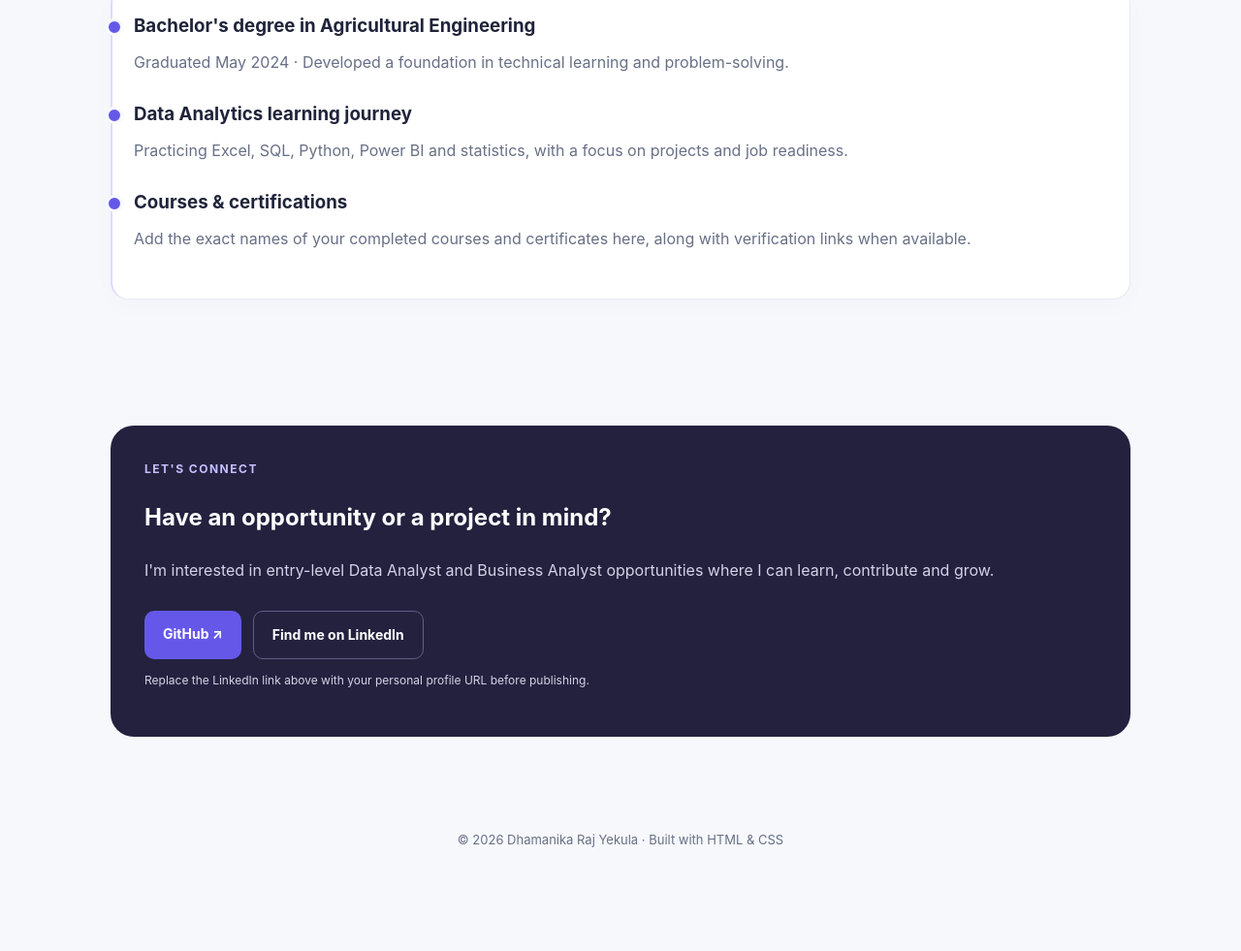
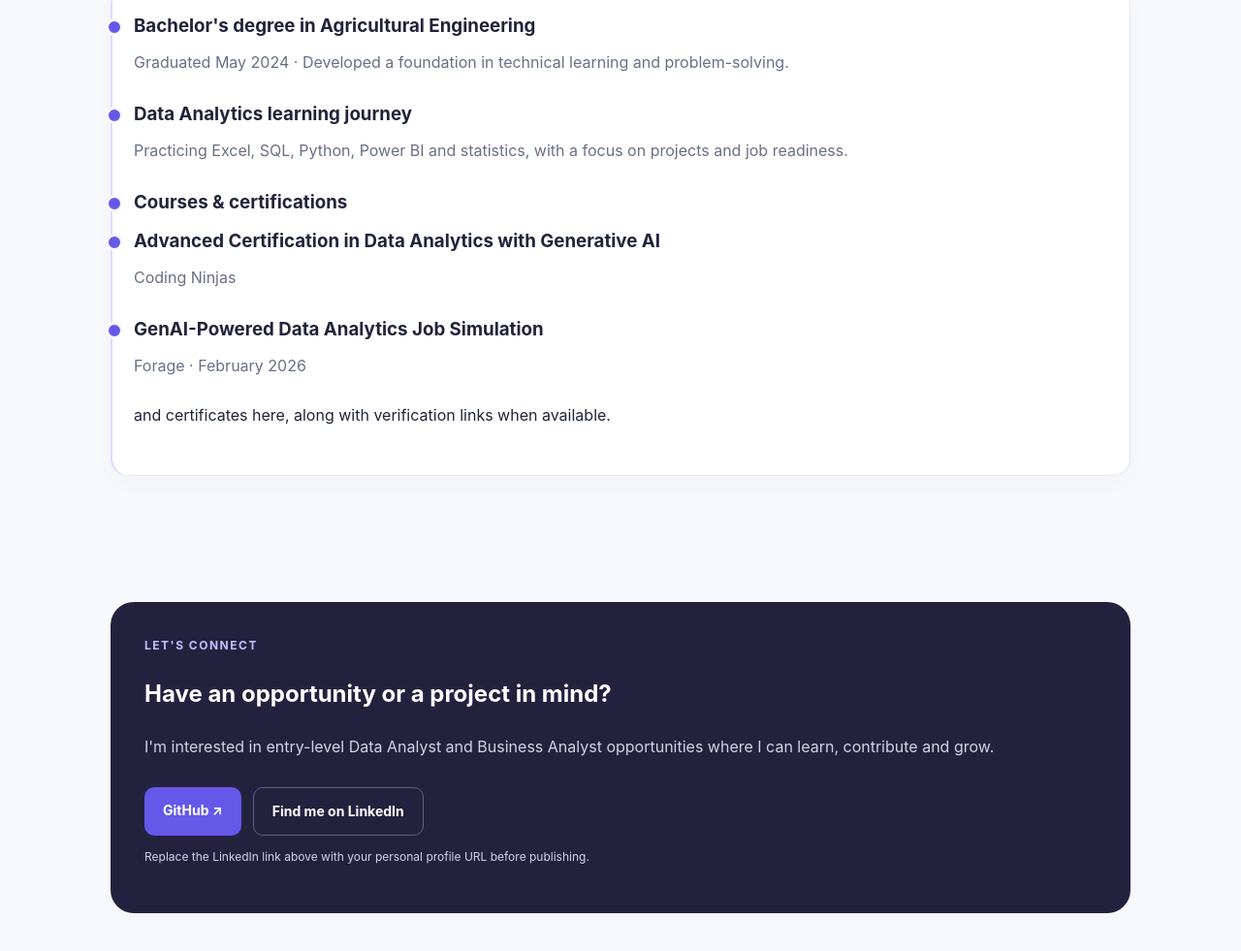
Before and after one commit to dhamanikarajyekula/dhamanikarajy.github.io, a plain HTML site: page index.html in a window 1280 px wide. Shown: the part 2465-3446 px from the top of the page at 97% size. Before the commit the page ends 3372 px from the top, so only its background shows below. Drawn offline with Linux system fonts and the light colour scheme.

Commit message:
Update index.html

```diff
--- a/index.html
+++ b/index.html
@@ -163,7 +163,7 @@ footer{text-align:center;padding:30px 20px;color:var(--muted);font-size:13px}
     </div>
     <div class="timeline-item">
       <h3>Courses & certifications</h3>
-      <p>Add the exact names of your completed courses and certificates here, along with verification links when available.</p>
+      <p> <div class="timeline-item">   <h3>Advanced Certification in Data Analytics with Generative AI</h3>   <p>Coding Ninjas</p> </div>  <div class="timeline-item">   <h3>GenAI-Powered Data Analytics Job Simulation</h3>   <p>Forage · February 2026</p> </div> and certificates here, along with verification links when available.</p>
     </div>
   </div>
 </section>
```
